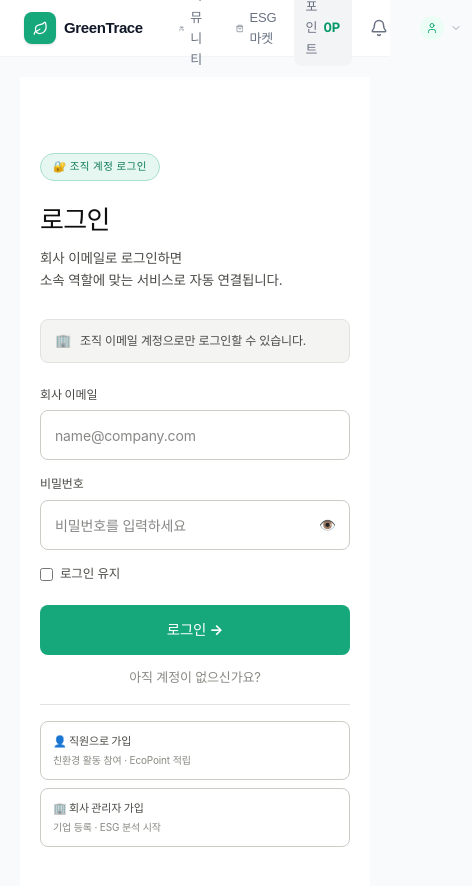
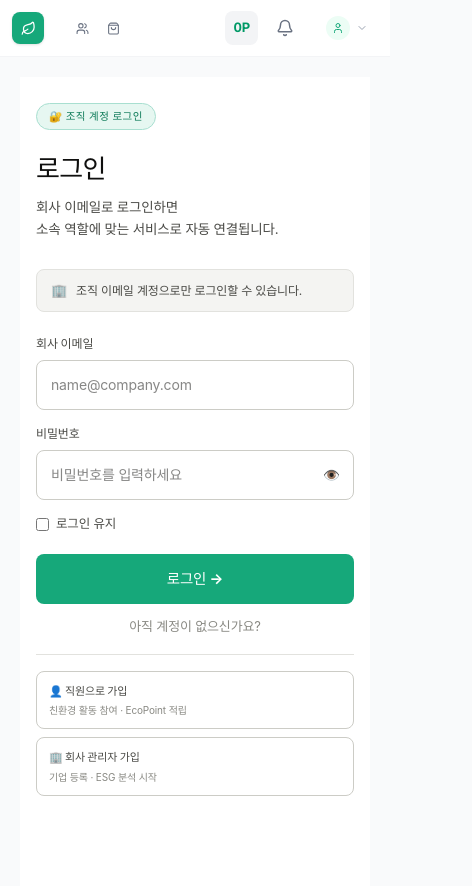
Before and after one commit to dmstj0322/ESG-platform, a React (Vite) app in the folder esg-platform-ui/: page /login in a window 390 px wide. Shown: the top 886 px of the page, 472 px wide, since content can reach past the window. Built offline with nearby package versions, Linux system fonts and the light colour scheme; sample sign-in values are in the browser's storage; a web font is replaced by a local one.

Commit message:
responsive step1 header login signup

```diff
--- a/esg-platform-ui/src/components/common/Header.jsx
+++ b/esg-platform-ui/src/components/common/Header.jsx
@@ -94,13 +94,13 @@ export default function Header() {
 
     return (
         <header className="sticky top-0 z-50 border-b border-gray-100" style={{fontFamily: "'Pretendard', sans-serif", background: 'rgba(255,255,255,0.95)', backdropFilter: 'blur(12px)', WebkitBackdropFilter: 'blur(12px)',}}>
-            <div className="flex items-center justify-between px-6 h-14 max-w-screen-2xl mx-auto">
+            <div className="flex items-center justify-between px-3 sm:px-6 h-14 max-w-screen-2xl mx-auto">
                 <div className="flex items-center gap-2">
                     <Link to={logoTo} className="flex items-center gap-2 no-underline mr-4 group">
                         <div className="w-8 h-8 bg-[#16A87A] rounded-lg flex items-center justify-center flex-shrink-0 shadow-sm group-hover:bg-[#0D7A58] transition-colors duration-150">
                             <Leaf size={15} color="#fff" />
                         </div>
-                        <span className="font-bold text-[15px] text-gray-900 tracking-tight group-hover:text-gray-700 transition-colors duration-150">
+                        <span className="hidden sm:block font-bold text-[15px] text-gray-900 tracking-tight group-hover:text-gray-700 transition-colors duration-150">
                             GreenTrace
                         </span>
                     </Link>
@@ -110,10 +110,10 @@ export default function Header() {
                             {navItems.map(({ to, label, icon: Icon, matchPrefix }) => {
                                 const active = location.pathname.startsWith(matchPrefix);
                                 return (
-                                    <Link key={to} to={to} className={['flex items-center gap-1.5 px-3 py-1.5 rounded-lg text-[13px] font-medium transition-all duration-150 no-underline relative', active
+                                    <Link key={to} to={to} className={['flex items-center gap-1 md:gap-1.5 px-2 md:px-3 py-1.5 rounded-lg text-[13px] font-medium transition-all duration-150 no-underline relative', active
                                         ? 'bg-emerald-50 text-emerald-700' : 'text-gray-500 hover:text-gray-800 hover:bg-gray-100/70',].join(' ')}>
                                         <Icon size={13} className={active ? 'text-emerald-600' : ''} />
-                                        {label}
+                                        <span className="hidden md:inline">{label}</span>
                                         {active && (<span className="absolute bottom-0 left-1/2 -translate-x-1/2 w-4 h-0.5 bg-emerald-500 rounded-full" />)}
                                     </Link>
                                 );
@@ -127,8 +127,8 @@ export default function Header() {
                         <>
                             {!isAdmin && (
                                 <>
-                                    <Link to="/my-points" className="flex items-center gap-1.5 px-3 py-1.5 bg-gray-100 hover:bg-gray-200 rounded-lg text-[13px] no-underline transition-all duration-150 font-medium">
-                                        <span className="text-gray-500">포인트</span>
+                                    <Link to="/my-points" className="flex items-center gap-1.5 px-2 md:px-3 py-1.5 bg-gray-100 hover:bg-gray-200 rounded-lg text-[13px] no-underline transition-all duration-150 font-medium">
+                                        <span className="hidden md:inline text-gray-500">포인트</span>
                                         <span className="font-bold text-emerald-600 tabular-nums" style={{ fontFamily: "'Inter', sans-serif" }}>
                                             {points.toLocaleString()}P
                                         </span>
--- a/esg-platform-ui/src/pages/user/Login.jsx
+++ b/esg-platform-ui/src/pages/user/Login.jsx
@@ -156,9 +156,9 @@ const AUTH_STYLE = `
   .auth-signup-link-top { font-size: 11px; font-weight: 700; color: var(--text-2); margin-bottom: 2px; }
   .auth-signup-link-sub { font-size: 10px; color: var(--text-3); }
 
-  @media (max-width: 800px) {
+  @media (max-width: 767px) {
     .auth-left { display: none; }
-    .auth-right { padding: 32px 20px; }
+    .auth-right { padding: 24px 16px; align-items: flex-start; }
     .auth-roles { grid-template-columns: 1fr; }
     .auth-signup-links { flex-direction: column; }
   }
--- a/esg-platform-ui/src/pages/user/UserSignup.jsx
+++ b/esg-platform-ui/src/pages/user/UserSignup.jsx
@@ -137,9 +137,9 @@ const AUTH_STYLE = `
   .auth-links .s { margin: 0 7px; color: var(--border2); }
   .auth-links.mt { margin-top: 10px; }
 
-  @media (max-width: 800px) {
+  @media (max-width: 767px) {
     .auth-left { display: none; }
-    .auth-right { padding: 32px 20px; }
+    .auth-right { padding: 24px 16px; align-items: flex-start; }
   }
 `;
 
```
